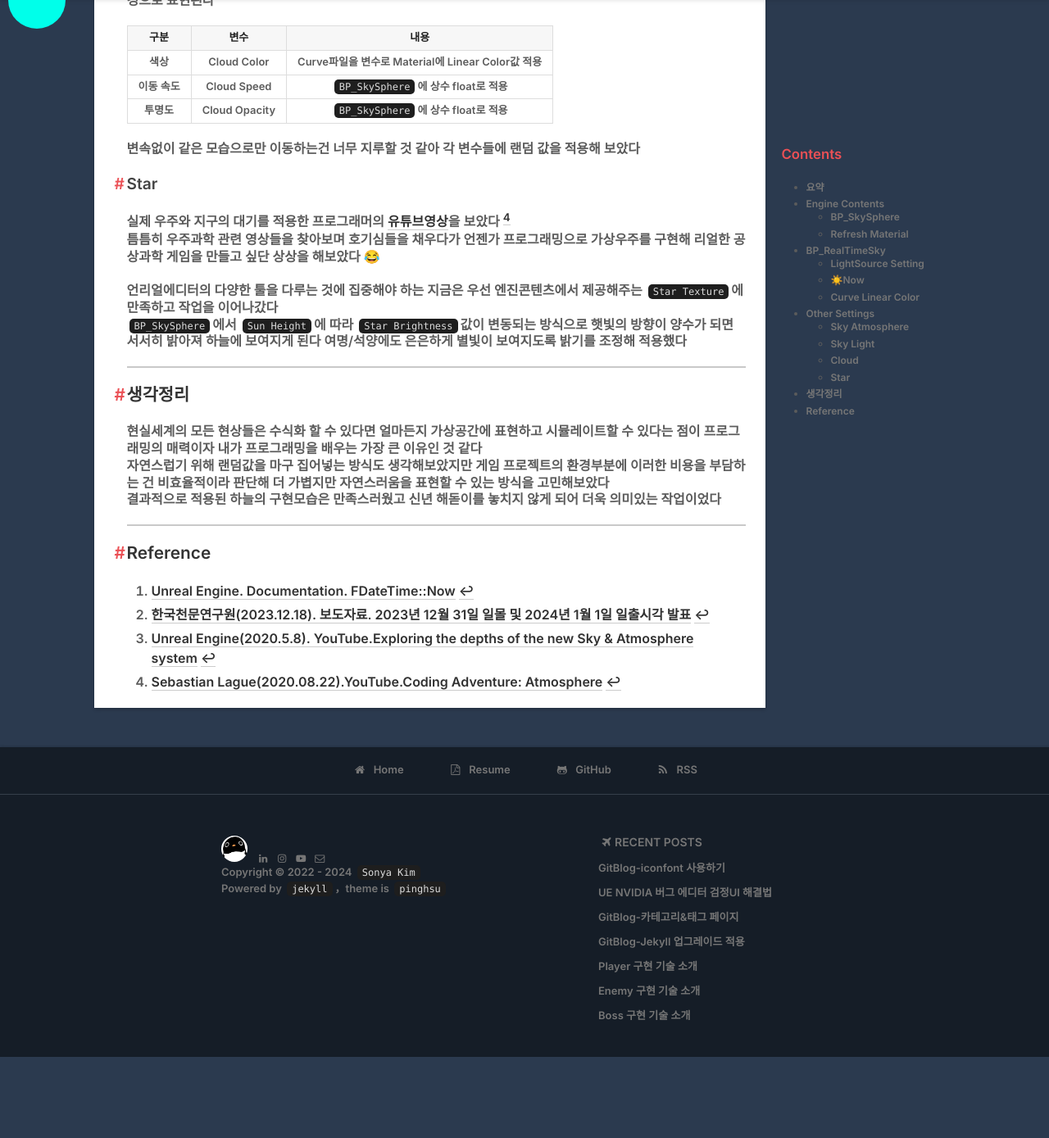
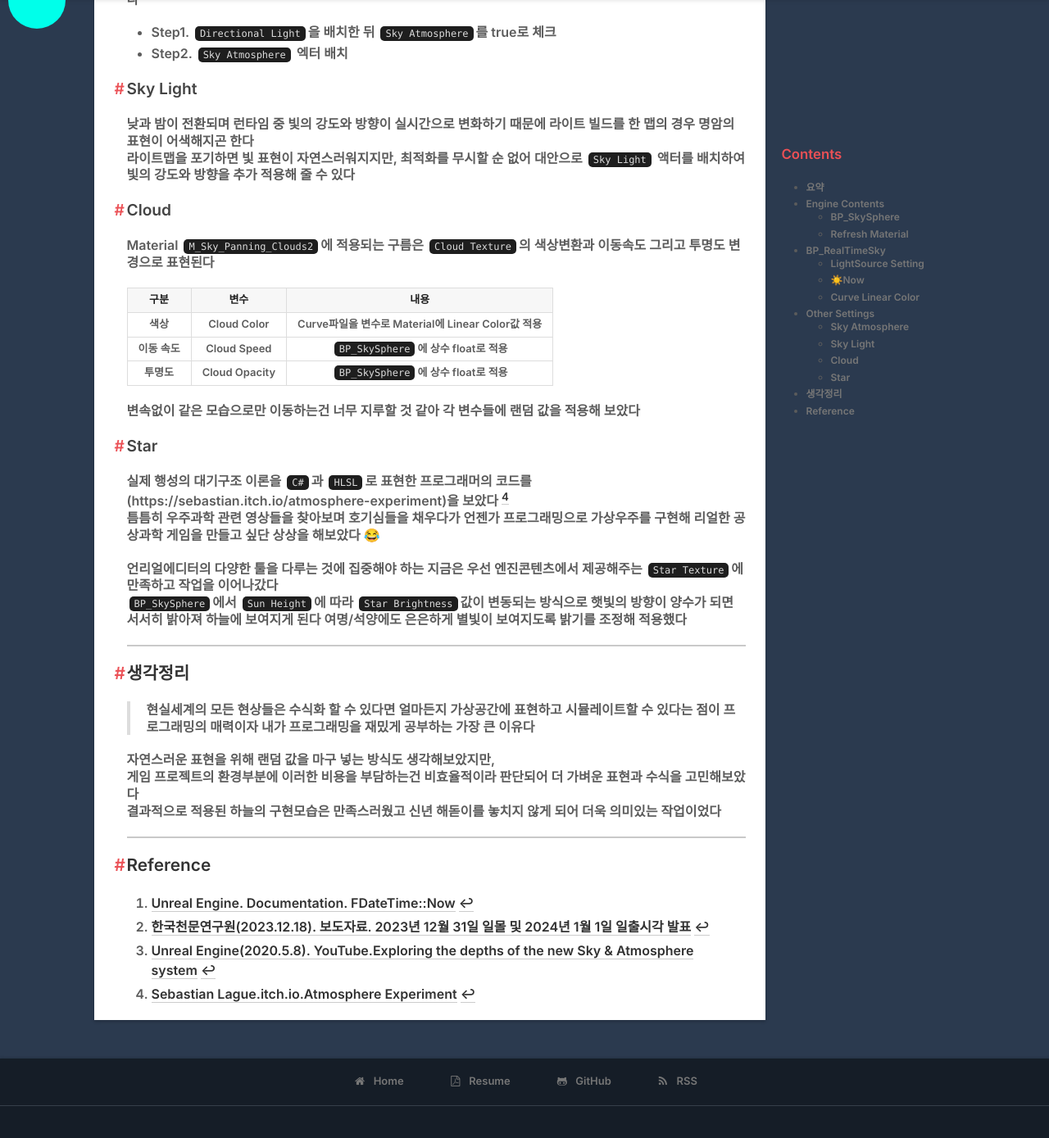
Before and after one commit to ssonsonya/ssonsonya.github.io, a Jekyll site: the page built from _posts/2023-12-31-UE4-24HoursSky.md, in a window 1280 px wide and 1400 px high, scrolled down 4362 px. Shown: the top 1389 px of the window at 82% size. Built offline with Jekyll 4.4.1, drawn with Linux system fonts in a browser that asks for light colours; nearby versions of some CDN libraries; some web fonts are replaced; comment, search, counter and statistics services are not loaded; before the commit the page ends 5652 px from its top, so only the background shows below that; some of the changed text lies outside the part shown.

```diff
--- a/_posts/2023-12-31-UE4-24HoursSky.md
+++ b/_posts/2023-12-31-UE4-24HoursSky.md
@@ -137,7 +139,7 @@
 
 ### Star
 
-실제 우주와 지구의 대기를 적용한 프로그래머의 [유튜브영상](https://www.youtube.com/watch?v=DxfEbulyFcY)을 보았다 [^32]
+실제 행성의 대기구조 이론을 `C#`과 `HLSL`로 표현한 프로그래머의 코드를(https://sebastian.itch.io/atmosphere-experiment)을 보았다 [^32]
 틈틈히 우주과학 관련 영상들을 찾아보며 호기심들을 채우다가 언젠가 프로그래밍으로 가상우주를 구현해 리얼한 공상과학 게임을 만들고 싶단 상상을 해보았다 😂
 
 언리얼에디터의 다양한 툴을 다루는 것에 집중해야 하는 지금은 우선 엔진콘텐츠에서 제공해주는 `Star Texture`에 만족하고 작업을 이어나갔다
@@ -148,8 +150,10 @@
 
 ## 생각정리
 
-현실세계의 모든 현상들은 수식화 할 수 있다면 얼마든지 가상공간에 표현하고 시뮬레이트할 수 있다는 점이 프로그래밍의 매력이자 내가 프로그래밍을 배우는 가장 큰 이유인 것 같다
-자연스럽기 위해 랜덤값을 마구 집어넣는 방식도 생각해보았지만 게임 프로젝트의 환경부분에 이러한 비용을 부담하는 건 비효율적이라 판단해 더 가볍지만 자연스러움을 표현할 수 있는 방식을 고민해보았다
+> 현실세계의 모든 현상들은 수식화 할 수 있다면 얼마든지 가상공간에 표현하고 시뮬레이트할 수 있다는 점이 프로그래밍의 매력이자 내가 프로그래밍을 재밌게 공부하는 가장 큰 이유다
+
+자연스러운 표현을 위해 랜덤 값을 마구 넣는 방식도 생각해보았지만,
+게임 프로젝트의 환경부분에 이러한 비용을 부담하는건 비효율적이라 판단되어 더 가벼운 표현과 수식을 고민해보았다
 결과적으로 적용된 하늘의 구현모습은 만족스러웠고 신년 해돋이를 놓치지 않게 되어 더욱 의미있는 작업이었다
 
 ---
@@ -160,4 +164,4 @@
 [^22]: [한국천문연구원(2023.12.18). 보도자료. 2023년 12월 31일 일몰 및 2024년 1월 1일 일출시각 발표](https://www.kasi.re.kr/kor/publication/post/newsMaterial/29876)
 
 [^31]: [Unreal Engine(2020.5.8). YouTube.Exploring the depths of the new Sky & Atmosphere system](https://www.youtube.com/watch?v=SeNM9zBPLCA&list=RDCMUCBobmJyzsJ6Ll7UbfhI4iwQ&start_radio=1&rv=SeNM9zBPLCA&t=1161)
-[^32]: [Sebastian Lague(2020.08.22).YouTube.Coding Adventure: Atmosphere](https://www.youtube.com/watch?v=DxfEbulyFcY)
+[^32]: [Sebastian Lague.itch.io.Atmosphere Experiment](https://sebastian.itch.io/atmosphere-experiment)
```
Also changed, not shown: other parts of _posts/2023-12-31-UE4-24HoursSky.md (+6 -4 lines).
